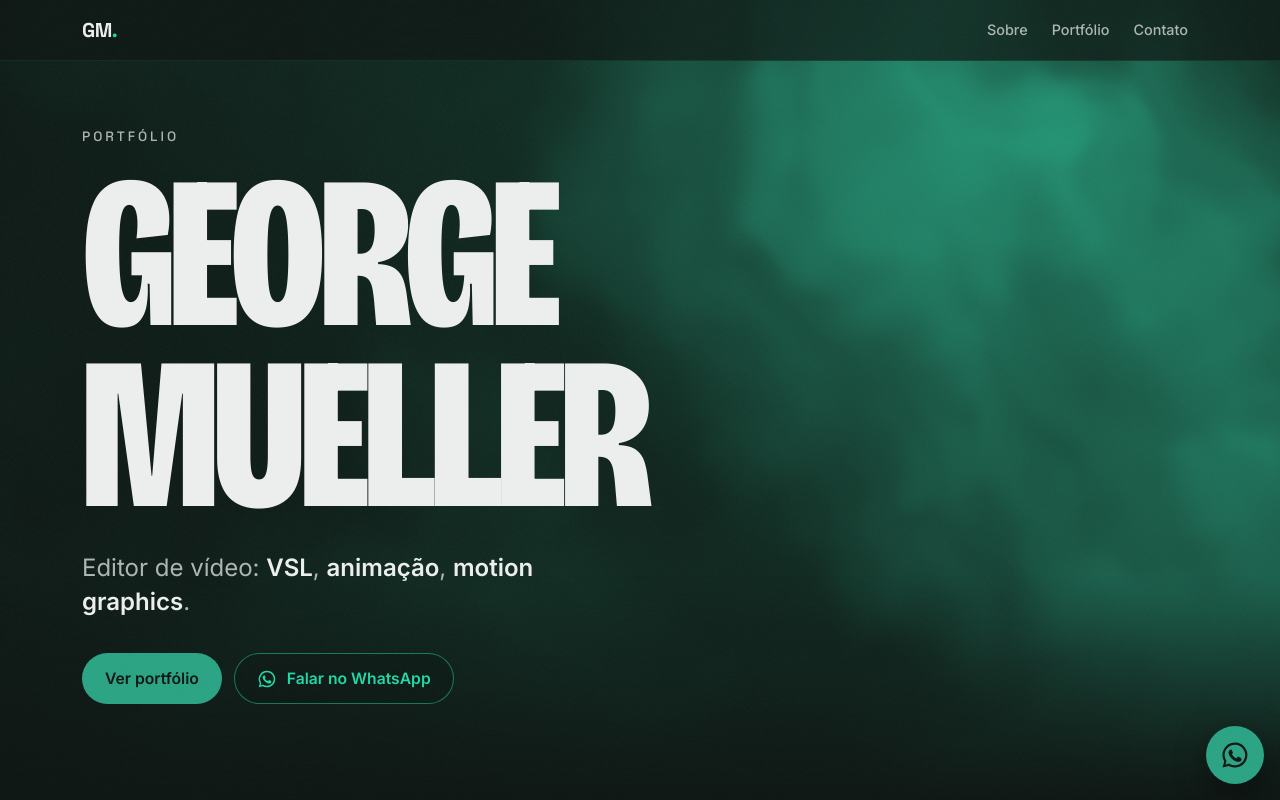
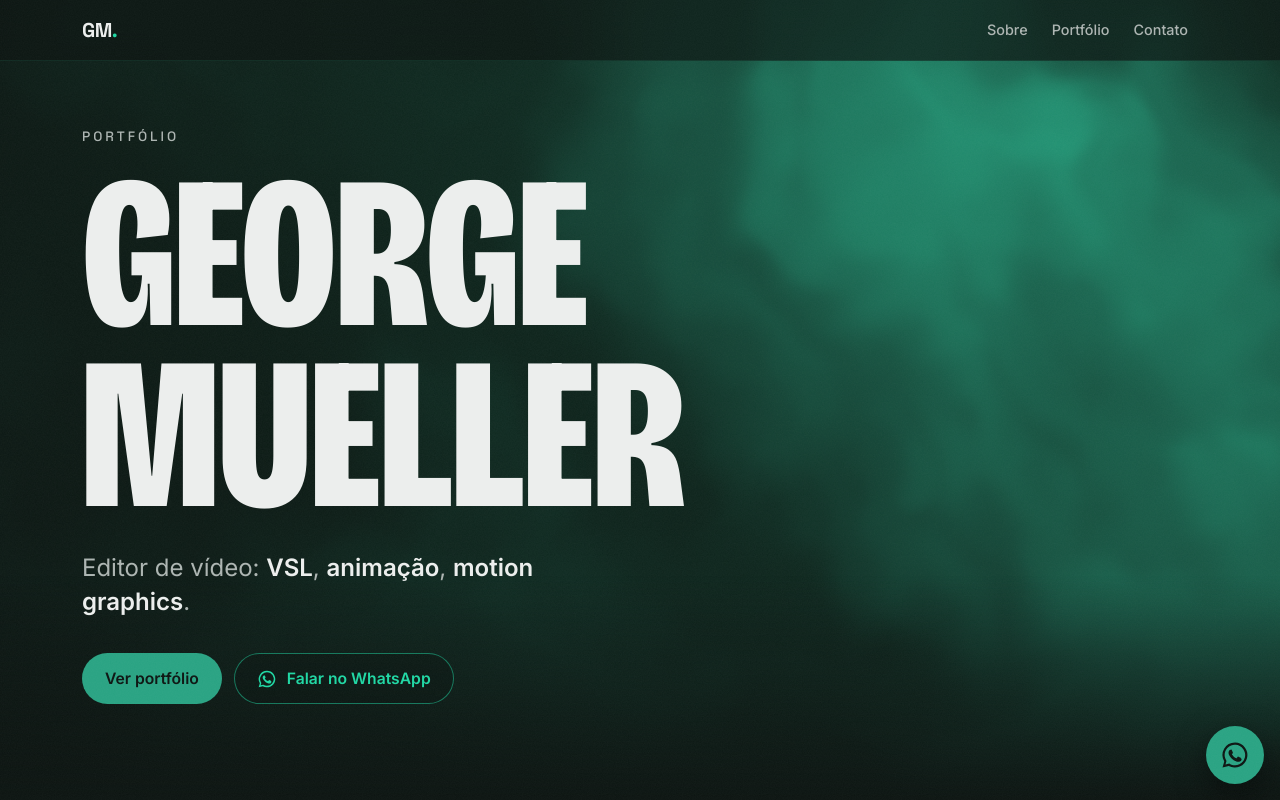
Before and after one commit to George-Mueller/george-mueller.github.io, a plain HTML site: page index.html in a window 1280 px wide. Shown: the top 800 px of the page. Drawn offline with Linux system fonts and the light colour scheme; animation ran at ten frames a second.

Commit message:
[PC] Tipografia: espaçamento do nome e fontes hospedadas no site
- Nome do hero com letter-spacing 0 (some a linha fina entre as letras).
- Inter e Space Grotesk hospedadas em assets/fontes (woff2, subconjunto
  latino, mesmas regras @font-face do Google) com preload do que aparece
  na primeira tela; removidos os links e preconnect do Google Fonts.

Co-Authored-By: Claude Opus 5.5 <noreply@anthropic.com>

```diff
--- a/css/estilo.css
+++ b/css/estilo.css
@@ -103,7 +103,7 @@ h1, h2, h3 { font-family: var(--fonte-titulo); line-height: 1.05; margin: 0; let
   font-weight: 800; font-stretch: 75%;
   font-variation-settings: "wdth" 75, "opsz" 96;
   font-size: clamp(4.4rem, 29vw, 13.5rem);
-  line-height: 0.84; letter-spacing: -0.025em;
+  line-height: 0.84; letter-spacing: 0;
   text-transform: uppercase;
 }
 .hero-linha {
--- /dev/null
+++ b/css/fontes.css
@@ -0,0 +1,42 @@
+/* Inter e Space Grotesk hospedadas no site (antes: Google Fonts). Mesmas regras @font-face
+   do Google (só o subconjunto latino, que inclui os acentos do português); licença OFL. */
+@font-face {
+  font-family: 'Inter';
+  font-style: normal;
+  font-weight: 400;
+  font-display: swap;
+  src: url(../assets/fontes/inter-latin.woff2) format('woff2');
+  unicode-range: U+0000-00FF, U+0131, U+0152-0153, U+02BB-02BC, U+02C6, U+02DA, U+02DC, U+0304, U+0308, U+0329, U+2000-206F, U+20AC, U+2122, U+2191, U+2193, U+2212, U+2215, U+FEFF, U+FFFD;
+}
+@font-face {
+  font-family: 'Inter';
+  font-style: normal;
+  font-weight: 500;
+  font-display: swap;
+  src: url(../assets/fontes/inter-latin.woff2) format('woff2');
+  unicode-range: U+0000-00FF, U+0131, U+0152-0153, U+02BB-02BC, U+02C6, U+02DA, U+02DC, U+0304, U+0308, U+0329, U+2000-206F, U+20AC, U+2122, U+2191, U+2193, U+2212, U+2215, U+FEFF, U+FFFD;
+}
+@font-face {
+  font-family: 'Inter';
+  font-style: normal;
+  font-weight: 600;
+  font-display: swap;
+  src: url(../assets/fontes/inter-latin.woff2) format('woff2');
+  unicode-range: U+0000-00FF, U+0131, U+0152-0153, U+02BB-02BC, U+02C6, U+02DA, U+02DC, U+0304, U+0308, U+0329, U+2000-206F, U+20AC, U+2122, U+2191, U+2193, U+2212, U+2215, U+FEFF, U+FFFD;
+}
+@font-face {
+  font-family: 'Space Grotesk';
+  font-style: normal;
+  font-weight: 500;
+  font-display: swap;
+  src: url(../assets/fontes/space-grotesk-latin.woff2) format('woff2');
+  unicode-range: U+0000-00FF, U+0131, U+0152-0153, U+02BB-02BC, U+02C6, U+02DA, U+02DC, U+0304, U+0308, U+0329, U+2000-206F, U+20AC, U+2122, U+2191, U+2193, U+2212, U+2215, U+FEFF, U+FFFD;
+}
+@font-face {
+  font-family: 'Space Grotesk';
+  font-style: normal;
+  font-weight: 700;
+  font-display: swap;
+  src: url(../assets/fontes/space-grotesk-latin.woff2) format('woff2');
+  unicode-range: U+0000-00FF, U+0131, U+0152-0153, U+02BB-02BC, U+02C6, U+02DA, U+02DC, U+0304, U+0308, U+0329, U+2000-206F, U+20AC, U+2122, U+2191, U+2193, U+2212, U+2215, U+FEFF, U+FFFD;
+}
--- a/index.html
+++ b/index.html
@@ -21,10 +21,11 @@
   <link rel="icon" href="favicon.svg" type="image/svg+xml">
   <link rel="apple-touch-icon" href="assets/apple-touch-icon.png">
 
-  <link rel="preconnect" href="https://fonts.googleapis.com">
-  <link rel="preconnect" href="https://fonts.gstatic.com" crossorigin>
-  <link href="https://fonts.googleapis.com/css2?family=Space+Grotesk:wght@500;700&family=Inter:wght@400;500;600&display=swap" rel="stylesheet">
+  <!-- fontes hospedadas no site; preload só do que aparece na primeira tela -->
+  <link rel="preload" href="assets/fontes/inter-latin.woff2" as="font" type="font/woff2" crossorigin>
+  <link rel="preload" href="assets/fontes/space-grotesk-latin.woff2" as="font" type="font/woff2" crossorigin>
   <link rel="preload" href="assets/fontes/bricolage-grotesque-800.woff2" as="font" type="font/woff2" crossorigin>
+  <link rel="stylesheet" href="css/fontes.css">
   <link rel="stylesheet" href="css/cores.css">
   <link rel="stylesheet" href="css/estilo.css">
 </head>
```
Also changed, not shown: ferramentas/og.html (+1 -1 lines), trabalhos.html (+4 -3 lines), assets/fontes/inter-latin.woff2 (added), assets/fontes/space-grotesk-latin.woff2 (added).
